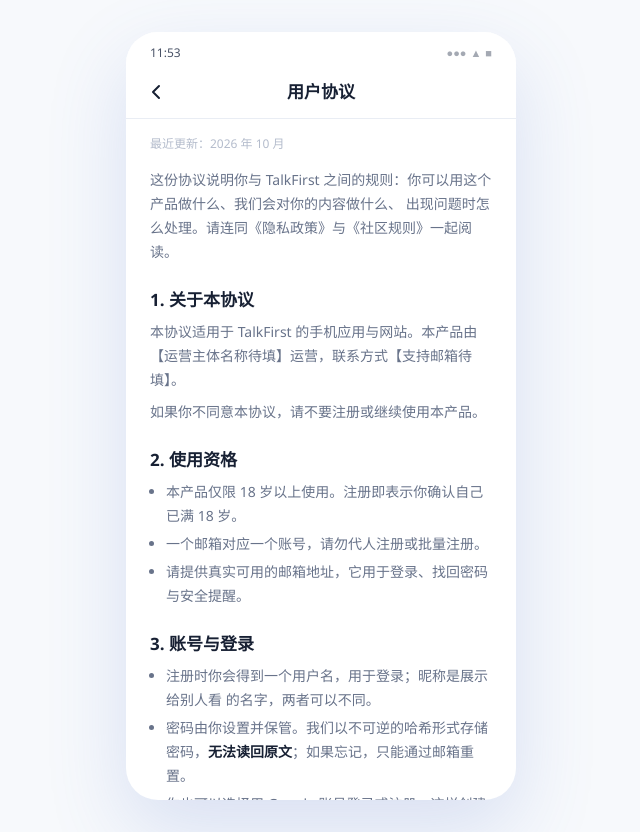
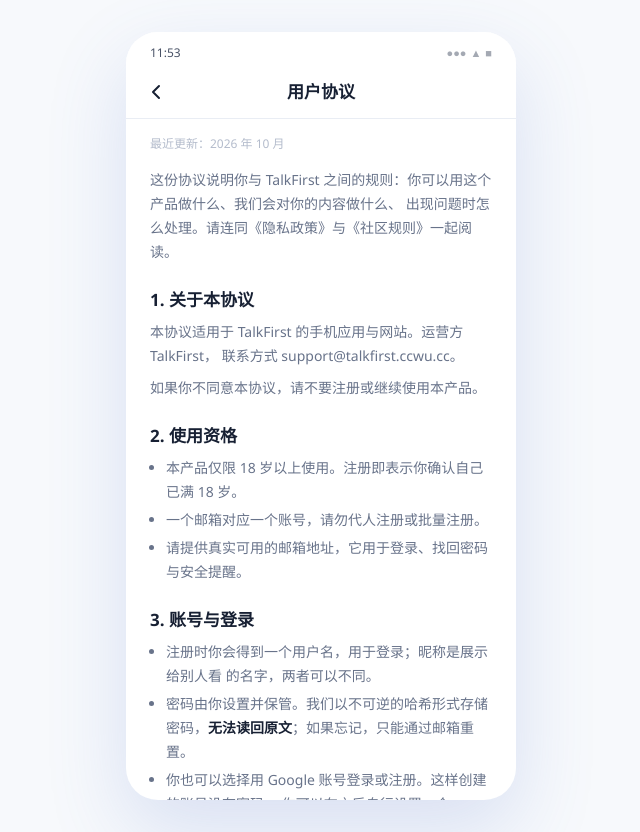
Before and after one commit to yyfmjin/talkfirst, a Next.js app in the folder apps/web/: page /legal/terms in a window 1280 px wide. Shown: the whole page, without its empty margins (319-959 px from the left). Built offline with nearby package versions, Linux system fonts and the light colour scheme; no server answers.

Commit message:
fix(legal): 按运营方指示填入占位值 —— 运营主体 TalkFirst / support@talkfirst.ccwu.cc / 中性管辖表述

```diff
--- a/apps/web/src/app/legal/rules/page.tsx
+++ b/apps/web/src/app/legal/rules/page.tsx
@@ -95,8 +95,8 @@
 
         <Section title="5. 如果你被处理了">
           <p>
-            你可以通过【支持邮箱待填】申诉，并请说明你的账号与当时的情况，我们会复核。
-            临时暂停的账号会在到期后自动恢复。
+            你可以通过 support@talkfirst.ccwu.cc 申诉，并请说明你的账号与当时的情况，
+            我们会复核。临时暂停的账号会在到期后自动恢复。
           </p>
         </Section>
 
--- a/apps/web/src/app/legal/terms/page.tsx
+++ b/apps/web/src/app/legal/terms/page.tsx
@@ -20,9 +20,10 @@
  * **事实部分**逐条对照实现写过 —— 年龄限制、用户名与昵称的区别、
  * 密码的存储方式（不可逆哈希）、Google 登录无密码、注销后发生什么、
  * 违规处理有哪些手段，都能在代码与 `docs/P0-01-*` / `docs/P0-04-*` 里找到对应。
- * **但有两处只有运营方能提供**，页面上以【】标出：
- * 运营主体与联系方式、适用法律与管辖地。填入之前，这两页不应被当作已生效的
- * 法律文件对外依赖（见 `docs/LEGAL-TEXTS.md`）。
+ * 运营主体、联系方式与管辖地：2026-10-06 按运营方指示先填占位值 ——
+ * 运营主体写作 TalkFirst，联系方式写作 support@talkfirst.ccwu.cc，管辖写成
+ * 「运营主体注册地有管辖权的法院」。**注册完成后必须替换**；在此之前
+ * 这两页不应被当作已生效的法律文件对外依赖（见 `docs/LEGAL-TEXTS.md`）。
  */
 
 /** Shared paragraph shape, so the page reads as one document. */
@@ -49,8 +50,8 @@
 
         <Section title="1. 关于本协议">
           <p>
-            本协议适用于 TalkFirst 的手机应用与网站。本产品由
-            【运营主体名称待填】运营，联系方式【支持邮箱待填】。
+            本协议适用于 TalkFirst 的手机应用与网站。运营方 TalkFirst，
+            联系方式 support@talkfirst.ccwu.cc。
           </p>
           <p>如果你不同意本协议，请不要注册或继续使用本产品。</p>
         </Section>
@@ -147,7 +148,10 @@
               我们不对因不可抗力、第三方服务中断（例如你使用 Google 登录时的 Google 服务）、
               或你自身设备与网络问题造成的损失负责。
             </li>
-            <li>【本条的责任限制范围需由法务确认】</li>
+            <li>
+              以上责任边界以适用法律允许的最大范围为限；法律不允许限制的部分，
+              不因本协议而受限。
+            </li>
           </ul>
         </Section>
 
@@ -159,7 +163,10 @@
         </Section>
 
         <Section title="10. 适用法律与争议解决">
-          <p>【适用法律与管辖地待填】。填入之前，本条的效力需由法务确认。</p>
+          <p>
+            如果你与我们之间发生争议，请先用上面的联系方式与我们联系，我们会尽力协商解决。
+            协商不成时，交由运营主体注册地有管辖权的法院处理。
+          </p>
         </Section>
 
         <p className="mt-8 rounded-row bg-surface-sunken px-4 py-3 text-caption leading-5 text-content-muted">
```
Also changed, not shown: 1 other file (tests, documents, lock files or other folders).
